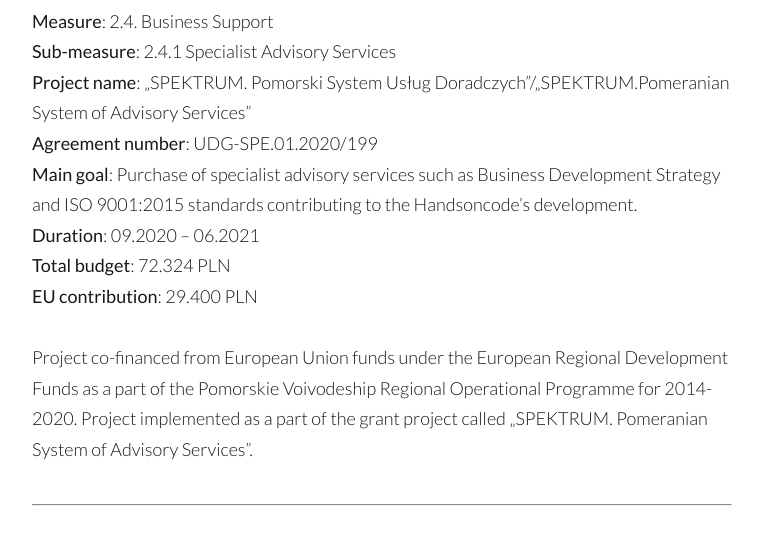
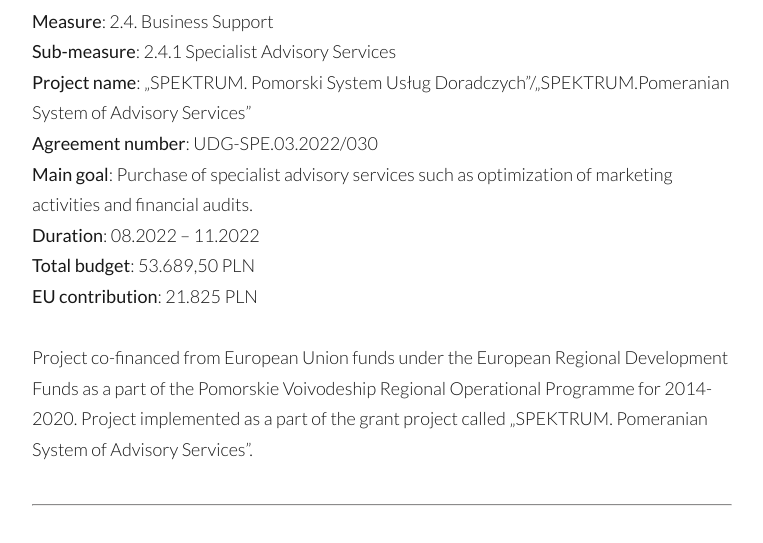
Before and after one commit to Handsoncode/handsoncode.net, a website: page eu-grants.html in a window 1280 px wide. Shown: the part 1104-1647 px from the top of the page, without its empty margins (258-1021 px from the left). Drawn offline with Linux system fonts and the light colour scheme.

Commit message:
Update details about SPEKTRUM project

```diff
--- a/eu-grants.html
+++ b/eu-grants.html
@@ -58,11 +58,11 @@
     <p><strong>Measure</strong>: 2.4. Business Support</p>
     <p><strong>Sub-measure</strong>: 2.4.1 Specialist Advisory Services</p>
     <p><strong>Project name</strong>: „SPEKTRUM. Pomorski System Usług Doradczych”/„SPEKTRUM.Pomeranian System of Advisory Services”</p>
-    <p><strong>Agreement number</strong>: UDG-SPE.01.2020/199</p>
-    <p><strong>Main goal</strong>: Purchase of specialist advisory services such as Business Development Strategy and ISO 9001:2015 standards contributing to the Handsoncode’s development.</p>
-    <p><strong>Duration</strong>: 09.2020 – 06.2021</p>
-    <p><strong>Total budget</strong>: 72.324 PLN</p>
-    <p><strong>EU contribution</strong>: 29.400 PLN</p>
+    <p><strong>Agreement number</strong>: UDG-SPE.03.2022/030</p>
+    <p><strong>Main goal</strong>: Purchase of specialist advisory services such as optimization of marketing activities and financial audits.</p>
+    <p><strong>Duration</strong>: 08.2022 – 11.2022</p>
+    <p><strong>Total budget</strong>: 53.689,50 PLN</p>
+    <p><strong>EU contribution</strong>: 21.825 PLN</p>
 
     <br>
 
```
